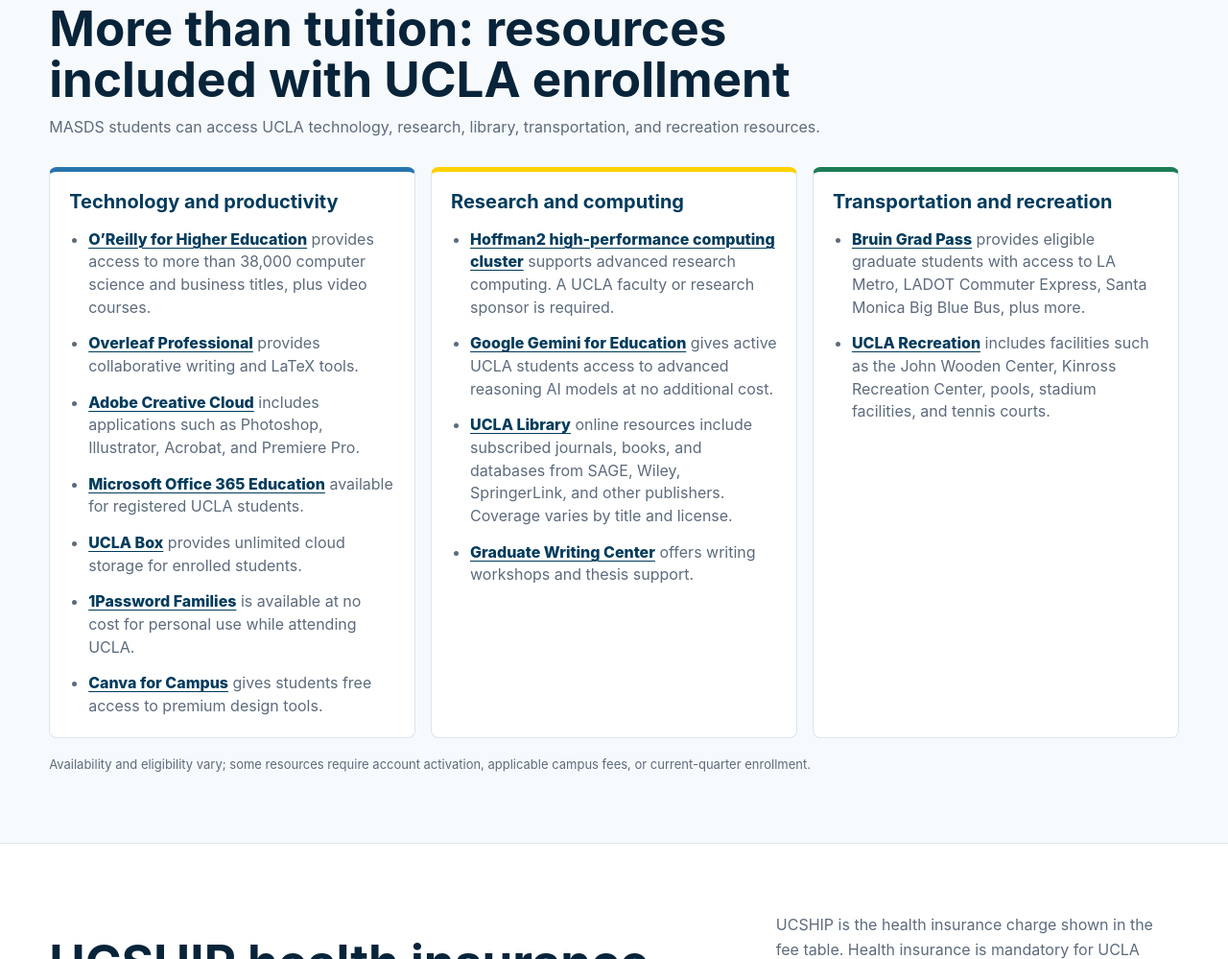
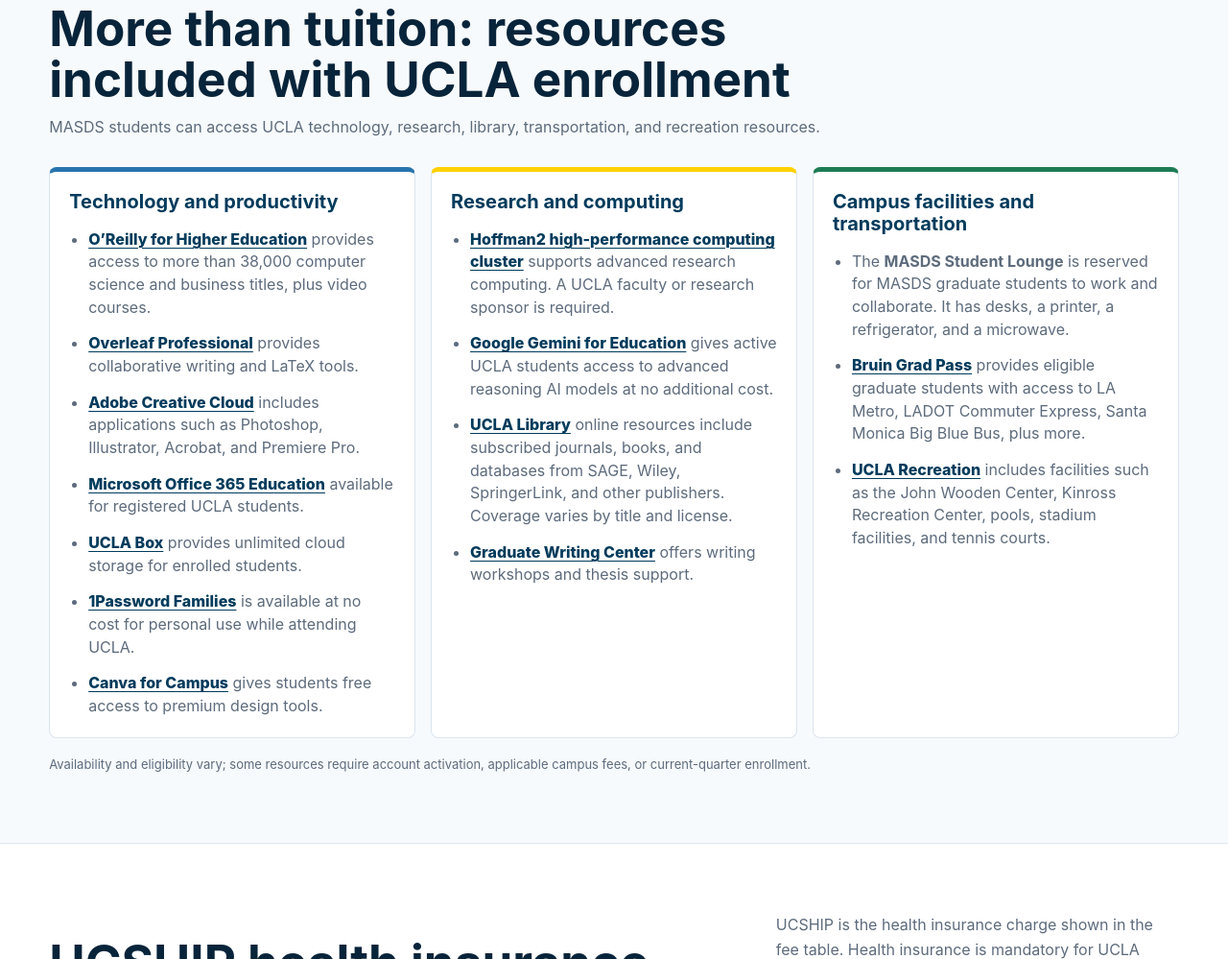
Before and after one commit to ucla-masds/ucla-masds.github.io, a plain HTML site: page cost-of-attendance.html in a window 1280 px wide. Shown: the part 3440-4439 px from the top of the page at 96% size. Drawn offline with Linux system fonts and the light colour scheme.

Commit message:
Add MASDS Student Lounge to cost of attendance

```diff
--- a/cost-of-attendance.html
+++ b/cost-of-attendance.html
@@ -144,8 +144,9 @@
           </ul>
         </article>
         <article class="card accent-green">
-          <strong>Transportation and recreation</strong>
+          <strong>Campus facilities and transportation</strong>
           <ul class="resource-list">
+            <li>The <b>MASDS Student Lounge</b> is reserved for MASDS graduate students to work and collaborate. It has desks, a printer, a refrigerator, and a microwave.</li>
             <li><a href="https://transportation.ucla.edu/getting-to-ucla/public-transit/bruin-grad-pass">Bruin Grad Pass</a> provides eligible graduate students with access to LA Metro, LADOT Commuter Express, Santa Monica Big Blue Bus, plus more.</li>
             <li><a href="https://recreation.ucla.edu/member-services">UCLA Recreation</a> includes facilities such as the John Wooden Center, Kinross Recreation Center, pools, stadium facilities, and tennis courts.</li>
           </ul>
```
